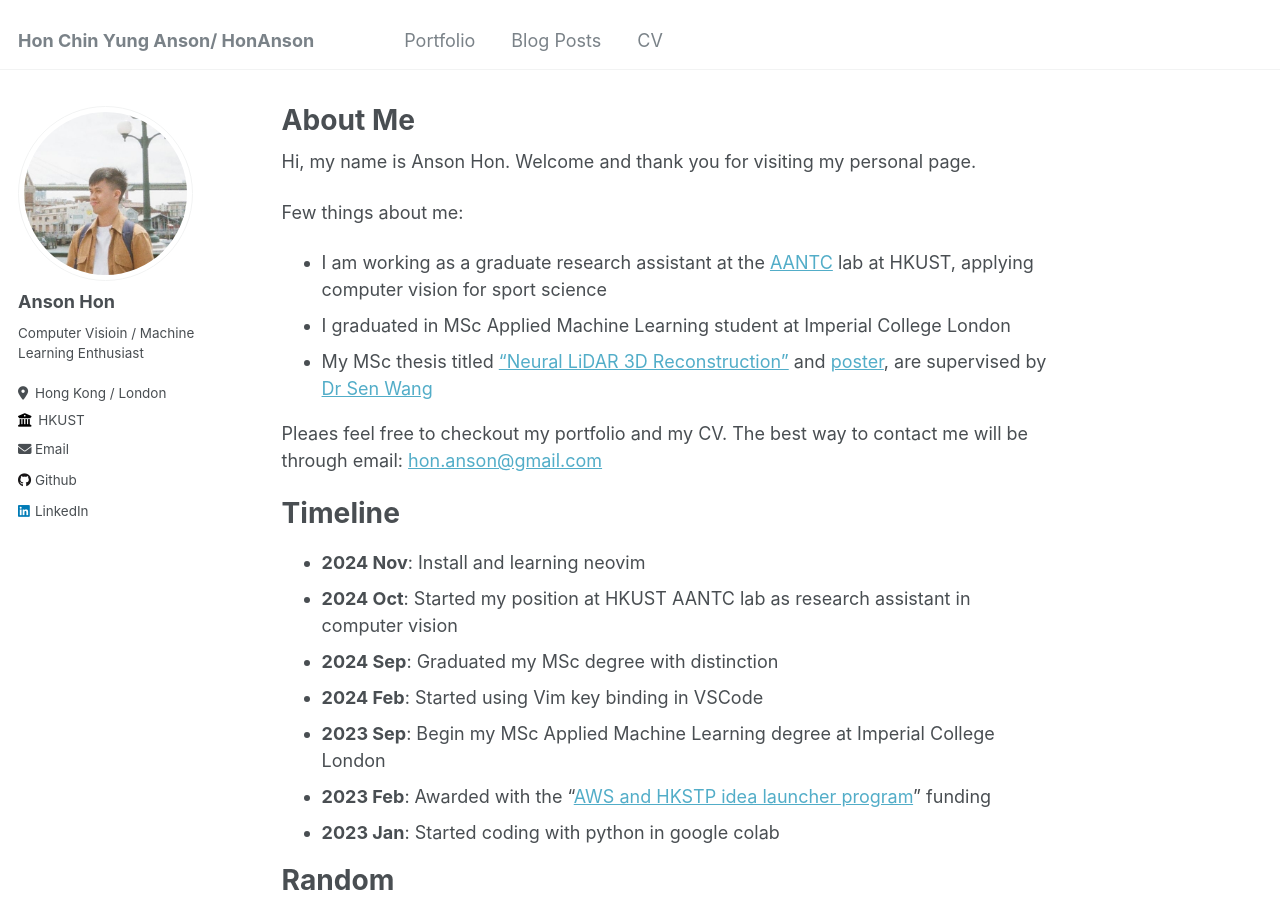
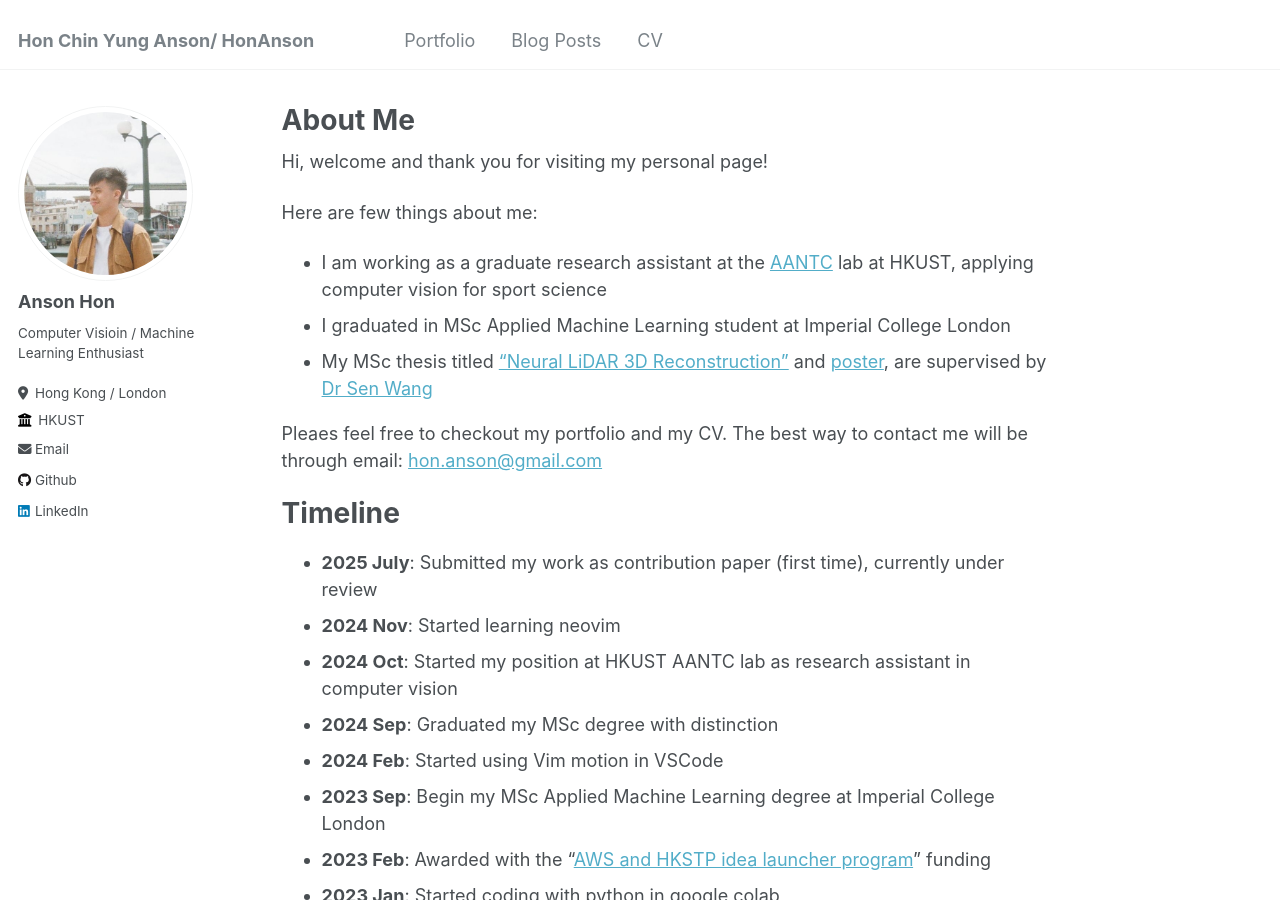
Before and after one commit to HonAnson/HonAnson.github.io, a Jekyll site: the page built from _pages/about.md, in a window 1280 px wide and 900 px high. Built offline with Jekyll 4.4.1, drawn with Linux system fonts in a browser that asks for light colours; some of the changed text lies outside the part shown.

Commit message:
Content update

```diff
--- a/_pages/about.md
+++ b/_pages/about.md
@@ -6,9 +6,9 @@ redirect_from:
   - /about/
   - /about.html
 ---
-Hi, my name is Anson Hon. Welcome and thank you for visiting my personal page.
+Hi, welcome and thank you for visiting my personal page!
 
-Few things about me:
+Here are few things about me:
 - I am working as a graduate research assistant at the [AANTC](https://aantc.ust.hk/) lab at HKUST, applying computer vision for sport science
 - I graduated in MSc Applied Machine Learning student at Imperial College London
 - My MSc thesis titled ["Neural LiDAR 3D Reconstruction"](https://HonAnson.github.io/files/MSc_thesis_redacted.pdf) and [poster](https://HonAnson.github.io/files/MSc_poster_HonChinYungAnson.pdf), are supervised by [Dr Sen Wang](https://scholar.google.co.uk/citations?user=vkY0jxEAAAAJ&hl=en)
@@ -16,10 +16,11 @@ Few things about me:
 Pleaes feel free to checkout my portfolio and my CV. The best way to contact me will be through email:  <a href="mailto:hon.anson@gmail.com">hon.anson@gmail.com</a>
 
 # Timeline
-* **2024 Nov**: Install and learning neovim
+* **2025 July**: Submitted my work as contribution paper (first time), currently under review
+* **2024 Nov**: Started learning neovim
 * **2024 Oct**: Started my position at HKUST AANTC lab as research assistant in computer vision
 * **2024 Sep**: Graduated my MSc degree with distinction
-* **2024 Feb**: Started using Vim key binding in VSCode
+* **2024 Feb**: Started using Vim motion in VSCode
 * **2023 Sep**: Begin my MSc Applied Machine Learning degree at Imperial College London
 * **2023 Feb**: Awarded with the "[AWS and HKSTP idea launcher program](https://pages.awscloud.com/startups-idea-launcher.html?trk=hkstp)" funding
 * **2023 Jan**: Started coding with python in google colab
@@ -28,9 +29,9 @@ Pleaes feel free to checkout my portfolio and my CV. The best way to contact me
 # Random
 I host notes on some papers I have read (updated from time to time) [here](https://drive.google.com/drive/folders/1RCtjoMyA_l3nHP6UE3Vss8oZnBhMVF7s?usp=sharing)
 
-<img src="images/random/flowershop.jpeg" alt="flowershop" width="400"/>
+<img src="images/random/steam_clock.jpeg" alt="flowershop" width="400"/>
 
-A beautiful flower shop next to a church in London.
+A sophisticated steam clock at Otaru.
 
 
 
```
Also changed, not shown: _portfolio/portfolio-1.md (+2 -2 lines), _posts/2025-01-03-blog-post-1.md (+9 -10 lines), _posts/2025-11-14-blog-post-2.md (added, +73 -0 lines), images/random/steam_clock.jpeg (added).
